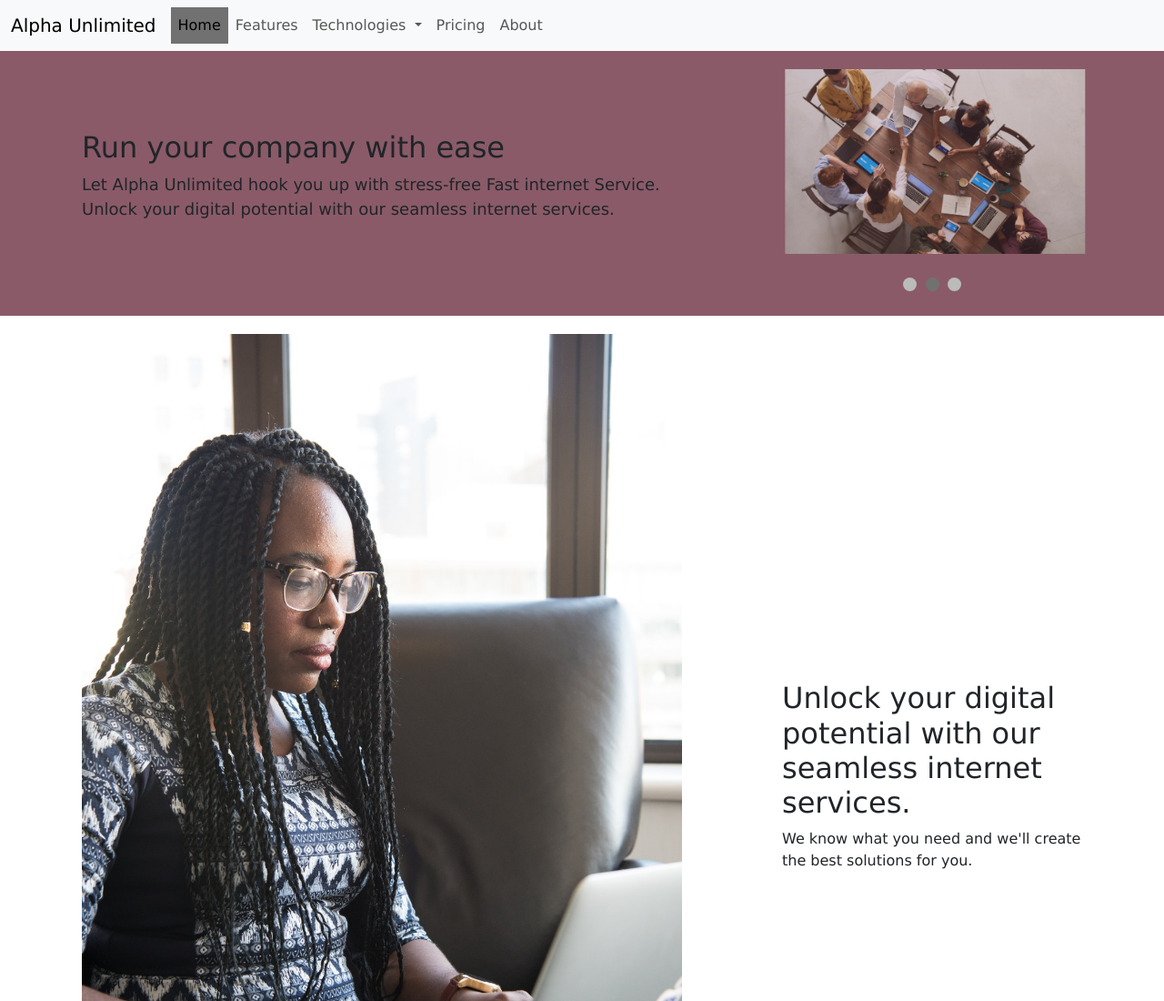
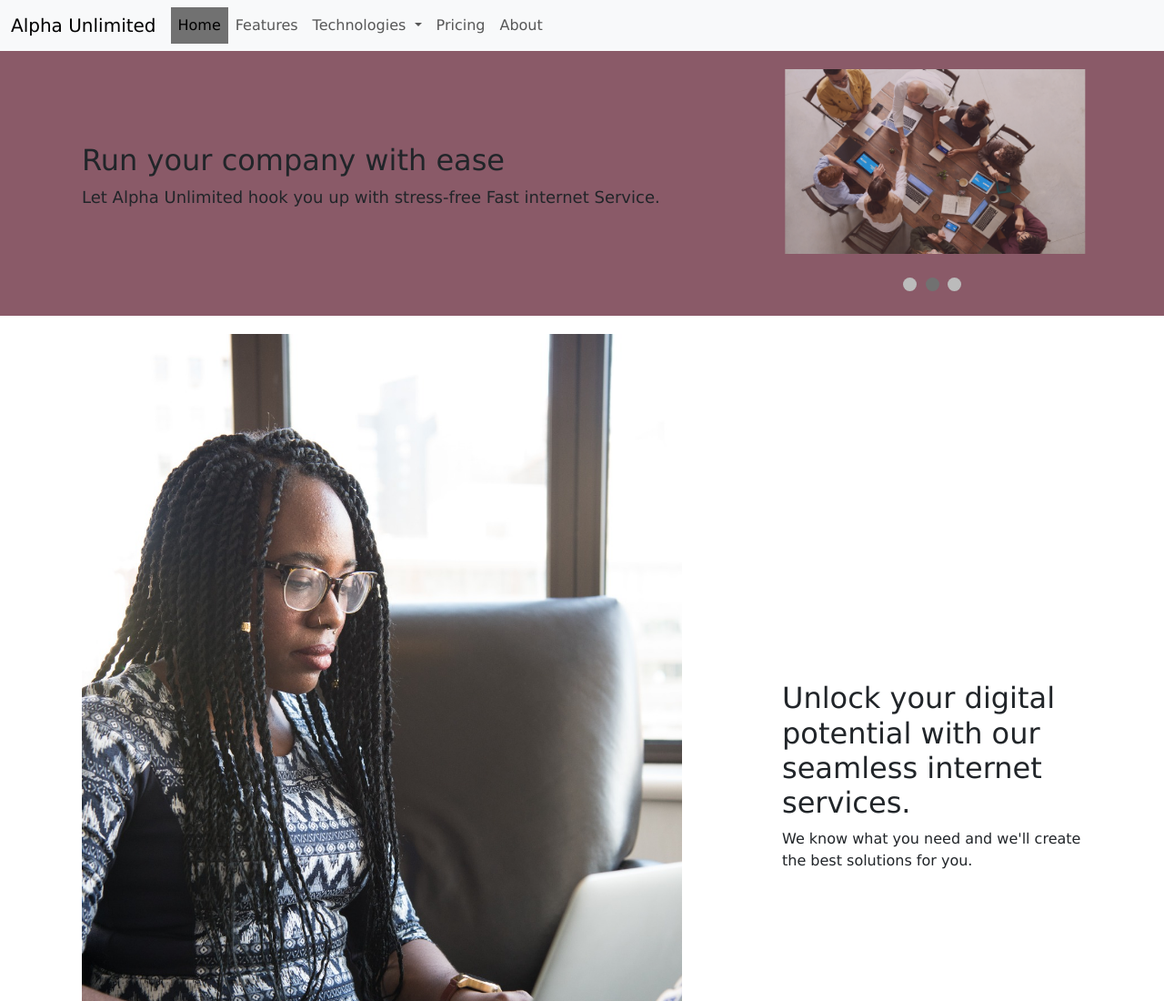
Before and after one commit to i2mamunu/alpha-hub, a plain HTML site: page index.html in a window 1280 px wide. Shown: the top 1100 px of the page at 91% size. Drawn offline with nearby package versions, Linux system fonts and the light colour scheme.

Commit message:
Update index.html

```diff
--- a/index.html
+++ b/index.html
@@ -53,7 +53,7 @@
         <div class="text-section">
           <h2>Run your company with ease</h2>
           <p class="text">Let Alpha Unlimited hook you up with stress-free Fast internet Service.
-            Unlock your digital potential with our seamless internet services.
+
           </p>
         </div>
         <div class="image-section">
```
